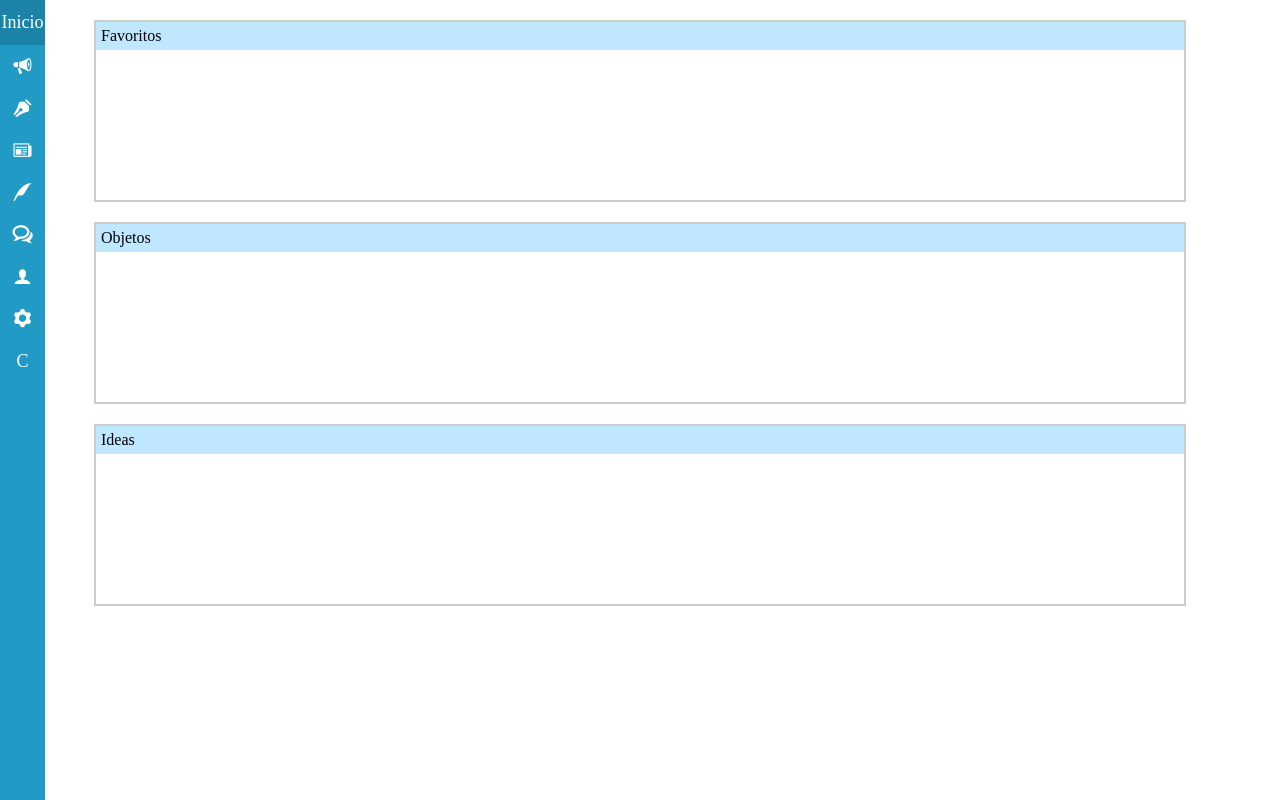
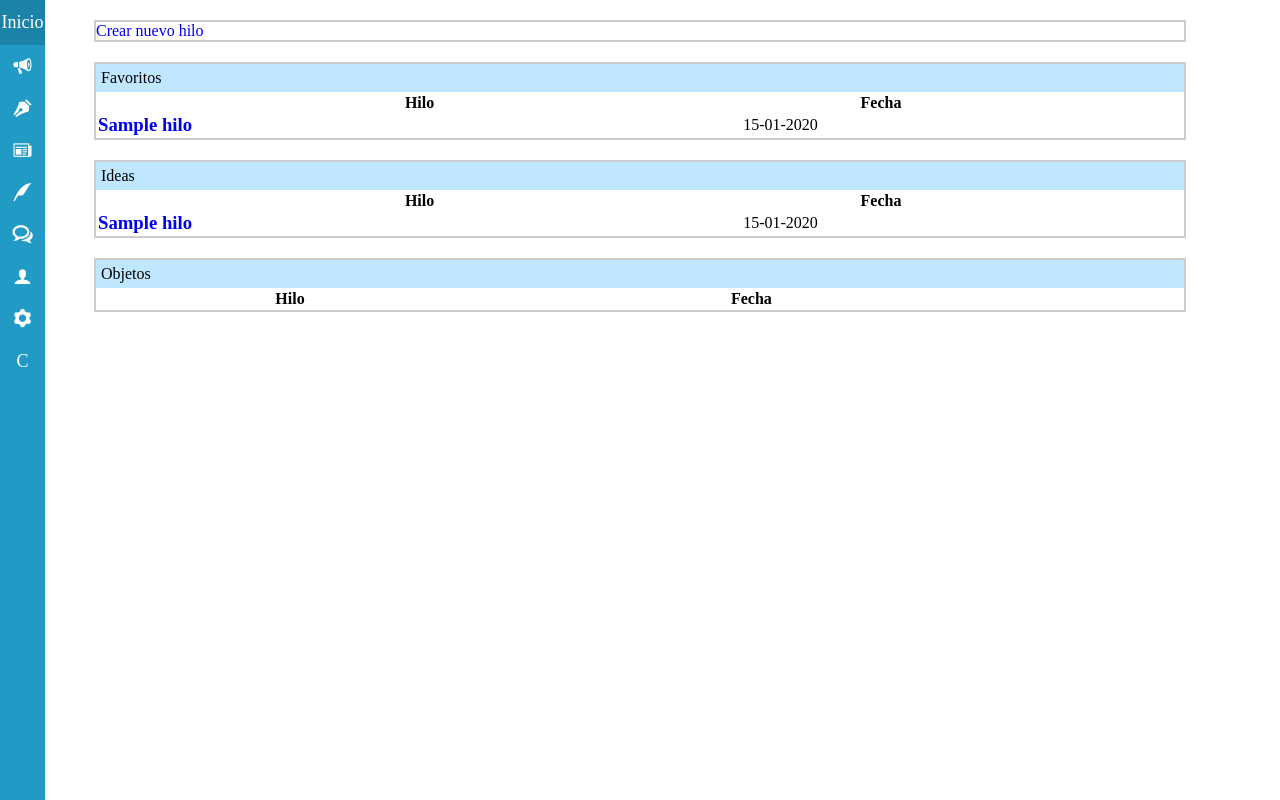
Before and after one commit to Vanyafer/Proyecto, a PHP site: page /Foro.php in a window 1280 px wide. Run offline with PHP 8.4, Linux system fonts and the light colour scheme; the visitor is signed in with stand-in values (Sample User, id 1); tables that the repository leaves empty hold one stand-in row (values such as "Sample post"); lists and menus that the app fills with data are empty; some web fonts are replaced.

Commit message:
cambiosforo

```diff
--- a/Foro.php
+++ b/Foro.php
@@ -10,32 +10,87 @@
 </head>
 <body>
 <?php include "BarraNavegacion.php"; ?>
+
+<div class=Foros>
+	<a href="Nuevohilo.php">Crear nuevo hilo</a>
+</div>
+
 <div class="Foros">
 	<p>Favoritos</p>
-	<div class="ListaF">
-		<ul>
+		<?php
+			$usuario = $_SESSION['id_usuario'];
+			$consulta0 = mysqli_query($conexion,"SELECT * FROM foro_favs where id_usuario = $usuario");
+			echo '<table>
+          		<tr>
+            <th>Hilo</th>
+            <th>Fecha</th>
+          </tr>';
+          while ($result0 = mysqli_fetch_array($consulta0)) {
+          	$idforofav = $result0['id_forohilo'];
+          	$consulta4 = mysqli_query($conexion,"SELECT * FROM foro_hilo where id_forohilo = $idforofav");
+          	$result4 = mysqli_fetch_array($consulta4);
+          	echo "<tr>";
+            	echo'<td class="izq">';
+               		echo '<h3><a href="hilo2.php?id=' . $result4['id_forohilo'] . '">' . $result4['titulo'] . '</a><h3>';
+            	echo "</td>";
+           		echo '<td class="der">';
+                	echo date('d-m-Y', strtotime($result4['fecha']));
+            	echo "</td>";
+        	echo "</tr>";
+          }
+          echo "</table>";
+		?>
+</div>
 
-		</ul>
-	</div>
+<div class="Foros" id="Ideas">
+	<p>Ideas</p>
+		<?php
+			$consulta1 = mysqli_query($conexion,"SELECT * FROM foro_hilo where id_forotipo = 1 order by id_forohilo DESC;");
+			echo '<table>
+          		<tr>
+            <th>Hilo</th>
+            <th>Fecha</th>
+          </tr>';
+          while ($result1 = mysqli_fetch_array($consulta1)) {
+          		echo "<tr>";
+            	echo'<td class="izq">';
+               		echo '<h3><a href="hilo2.php?id=' . $result1['id_forohilo'] . '">' . $result1['titulo'] . '</a><h3>';
+            	echo "</td>";
+           		echo '<td class="der">';
+                	echo date('d-m-Y', strtotime($result1['fecha']));
+            	echo "</td>";
+        	echo "</tr>";
+          }
+          echo "</table>";
+		?>
 </div>
+
 <div class="Foros" id="Objetos">
 	<p>Objetos</p>
-	<div class="ListaF">
-		<ul>
+		<?php
+			$consulta2 = mysqli_query($conexion,"SELECT * FROM foro_hilo where id_forotipo = 2 order by id_forohilo DESC;");
+			echo '<table>
+          		<tr>
+            <th>Hilo</th>
+            <th>Fecha</th>
+          </tr>';
+          while ($result2 = mysqli_fetch_array($consulta2)) {
+          		echo "<tr>";
+            	echo'<td class="izq">';
+               		echo '<h3><a href="hilo2.php?id=' . $result2['id_forohilo'] . '">' . $result2['titulo'] . '</a><h3>';
+            	echo "</td>";
+           		echo '<td class="der">';
+                	echo date('d-m-Y', strtotime($result2['fecha']));
+            	echo "</td>";
+        	echo "</tr>";
+          }
+          echo "</table>";
+		?>
+</div>
 
-		</ul>
-	</div>
-</div>
-<div class="Foros">
-	<p>Ideas</p>
-	<div class="ListaF">
-		<ul>
-
-		</ul>
-	</div>
-</div>
 </body>
 </html>
+
 <?php
 			if($_SESSION['tipo_usuario']==1){
 				echo "<script Language='JavaScript'>
--- a/css/Foro.css
+++ b/css/Foro.css
@@ -15,7 +15,21 @@
 	background-color: #bfe7ff;
 	padding: 5px;
 }
-.ListaF{
-	height: 150px;
-	overflow: auto;
+
+table{
+   width: 85%
 }
+
+.izq{
+	width: 70%;
+}
+
+.der{
+	width: 30%;
+}
+
+
+#wrapper{
+	width: 80%;
+	margin: auto;
+}
```
Also changed, not shown: Favoritos.php (added, +8 -0 lines), Hilo2.php (added, +43 -0 lines), Nuevohilo.php (added, +55 -0 lines), Respuesta.php (added, +18 -0 lines).
